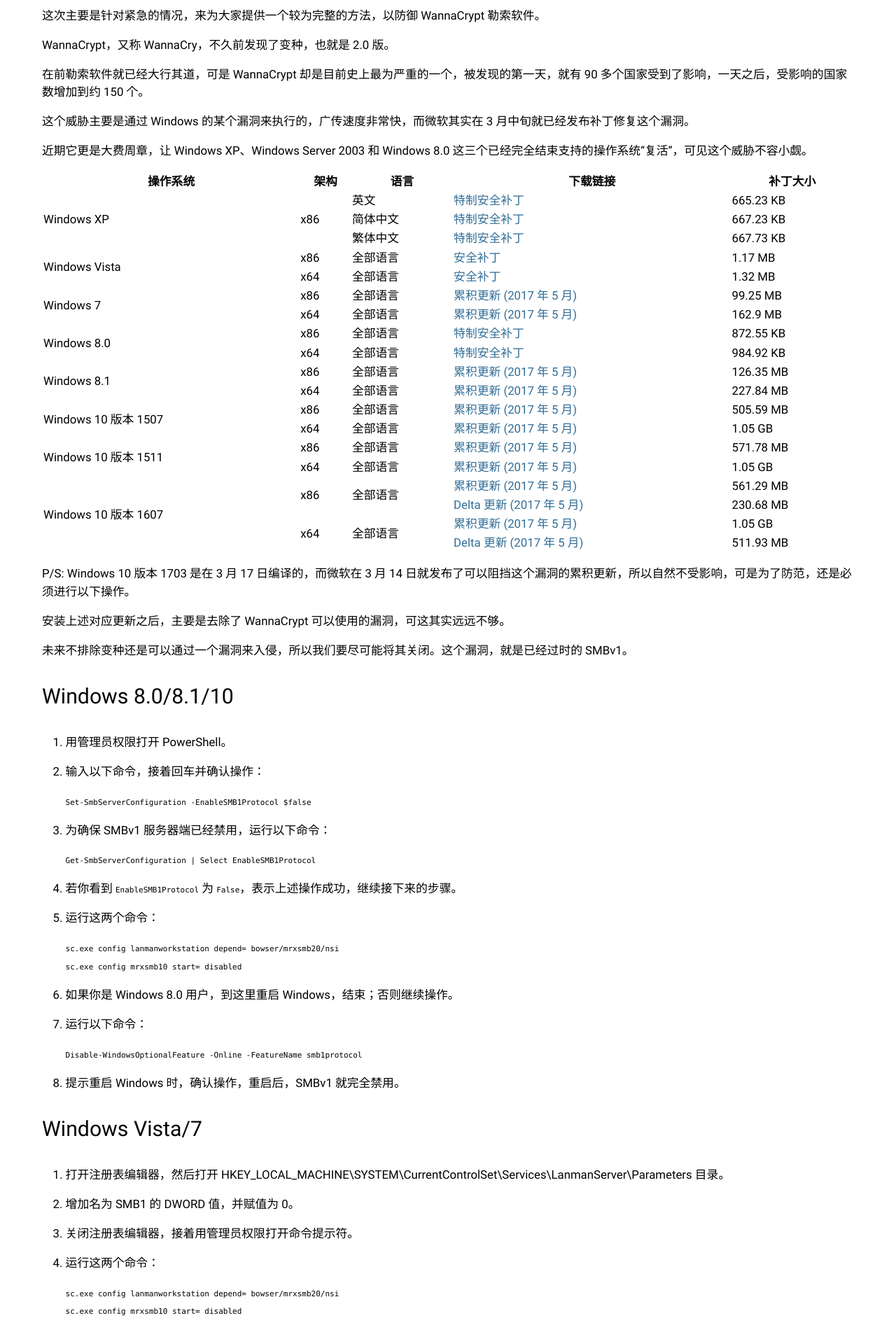
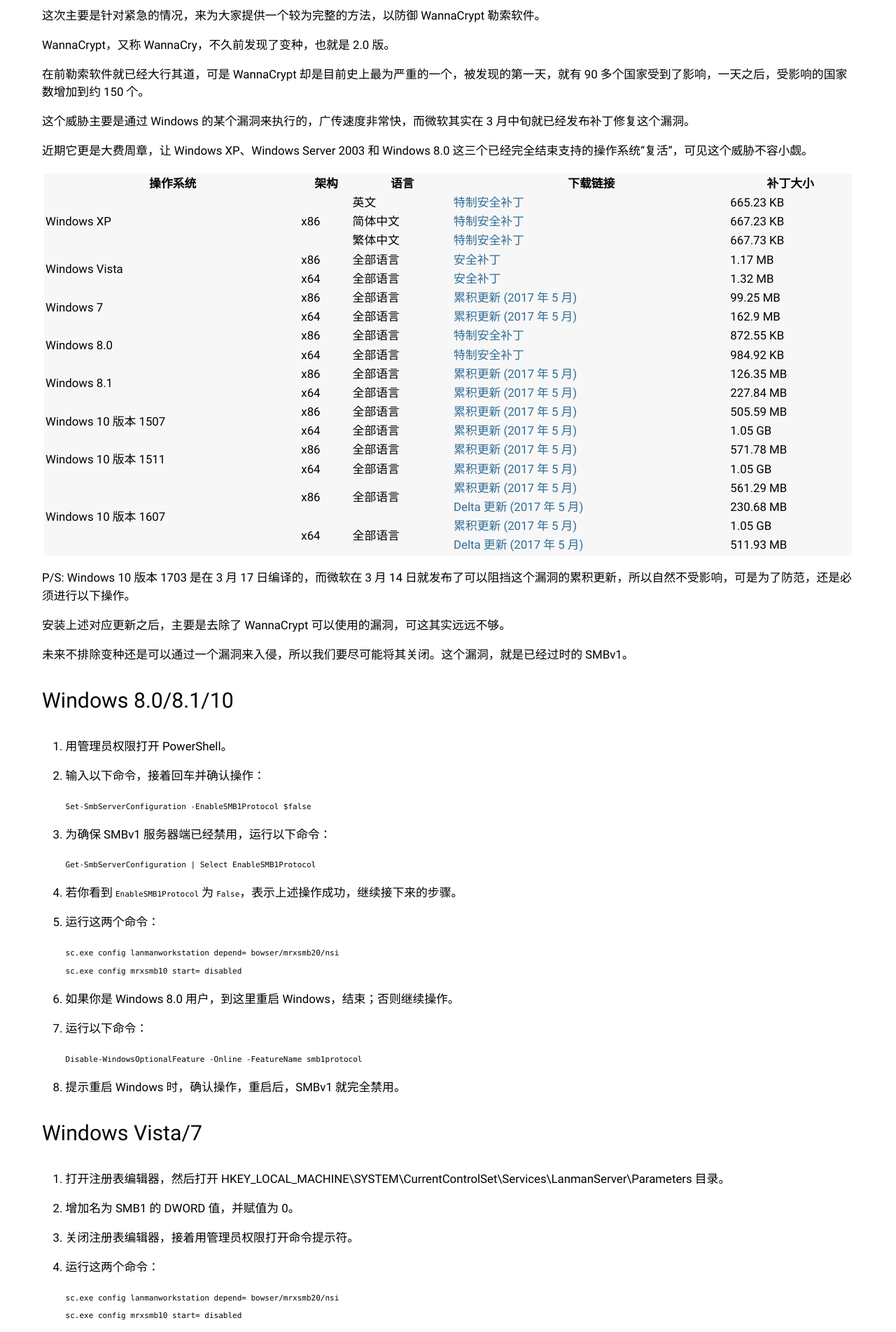
Before and after one commit to win98se/win98se.github.io, a Jekyll site: the page built from _posts/2017-05-15-defending-wannacrypt-ransomware.md, in a window 1280 px wide. Shown: the part 412-2315 px from the top of the page at 70% size. Built offline with Jekyll 4.4.1, drawn with Linux system fonts in a browser that asks for light colours; some web fonts are replaced.

Commit message:
Test table color
(It's bad)

```diff
--- a/_posts/2017-05-15-defending-wannacrypt-ransomware.md
+++ b/_posts/2017-05-15-defending-wannacrypt-ransomware.md
@@ -15,7 +15,7 @@ WannaCrypt，又称 WannaCry，不久前发现了变种，也就是 2.0 版。
 
 近期它更是大费周章，让 Windows XP、Windows Server 2003 和 Windows 8.0 这三个已经完全结束支持的操作系统“复活”，可见这个威胁不容小觑。
 
-<table width="100%">
+<table width="100%" bgcolor="#f7f7f7" bordercolor="#ffffff">
 <tr>
 <th>操作系统</th>
 <th>架构</th>
```
